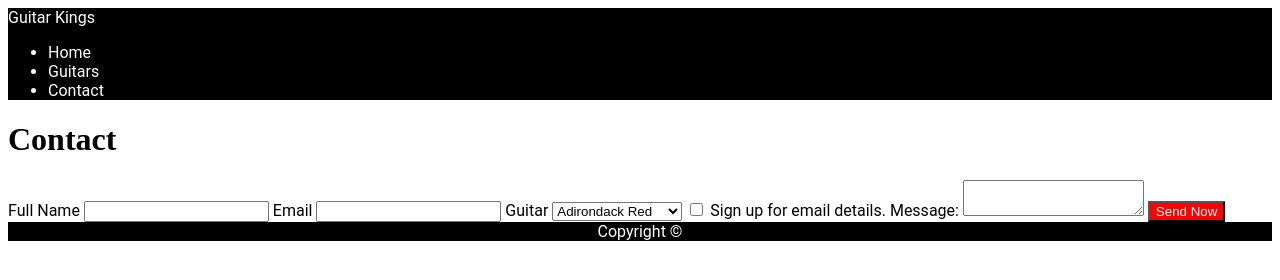
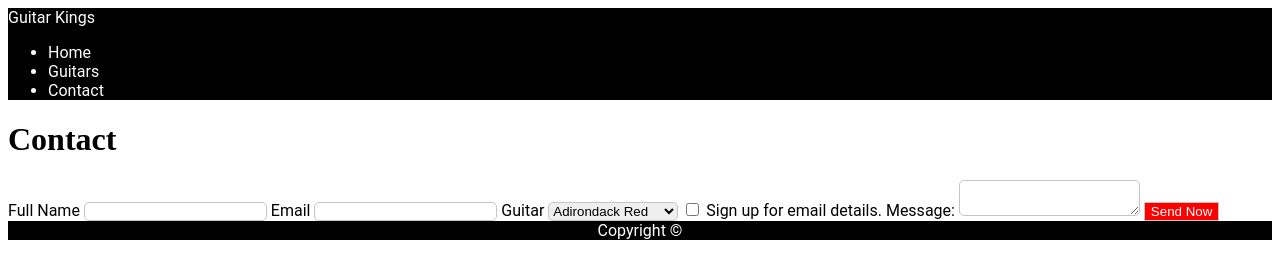
Before and after one commit to wanawsha/guitar-kings-project, a plain HTML site: page contact.html in a window 1280 px wide. Drawn offline with Linux system fonts and the light colour scheme; a web font is replaced by a local one.

Commit message:
Edited contact form

```diff
--- a/css/style.css
+++ b/css/style.css
@@ -89,4 +89,10 @@ background-color: #fbfbfb;
 
 footer {
     text-align: center;
+
 }
+
+input, select, textarea {
+    border: 1px solid #c4c4c4;
+    border-radius: 5px;
+}
```
